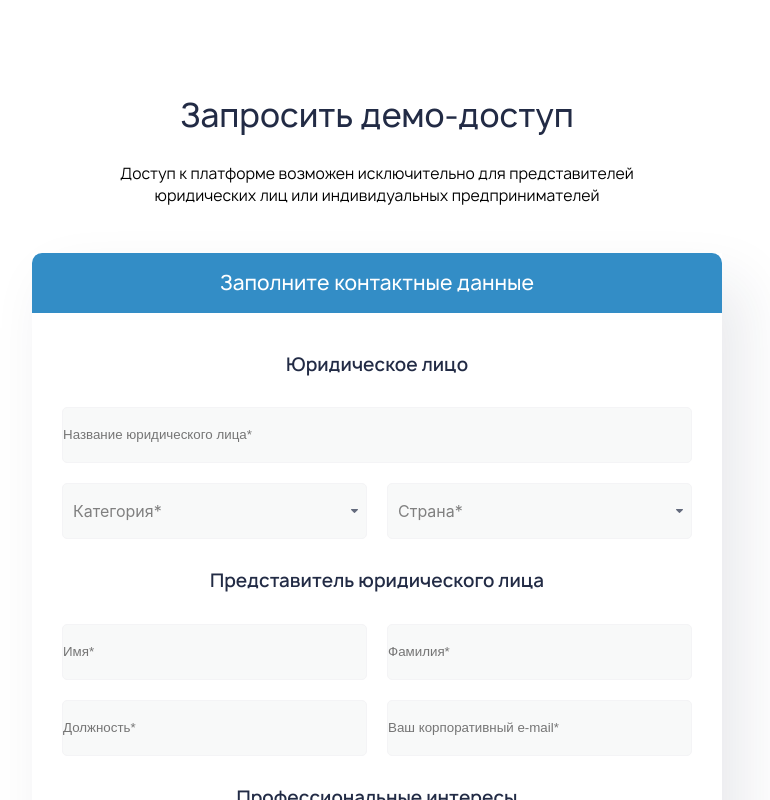
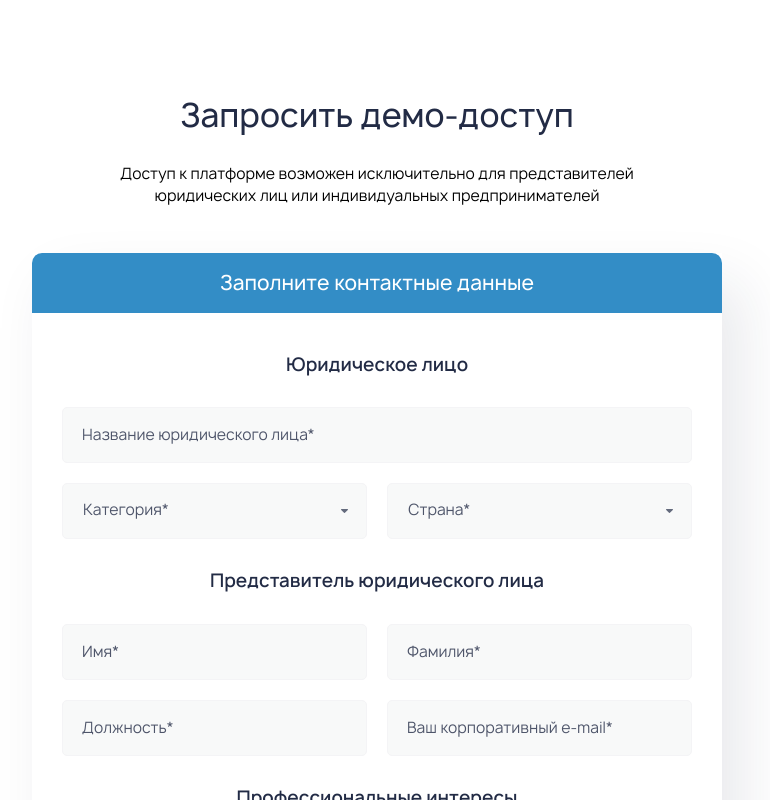
Before and after one commit to quantumVector/Demo-Access-Form, a React (Create React App) app: page / in a window 1280 px wide. Shown: the top 800 px of the page, without its empty margins (263-1033 px from the left). Built offline with nearby package versions, Linux system fonts and the light colour scheme; no server answers.

Commit message:
Customized form fields

```diff
--- a/package.json
+++ b/package.json
@@ -3,6 +3,9 @@
   "version": "0.1.0",
   "private": true,
   "dependencies": {
+    "@material-ui/core": "^4.12.3",
+    "@mui/material": "^5.0.4",
+    "@mui/styled-engine-sc": "^5.0.3",
     "@testing-library/jest-dom": "^5.14.1",
     "@testing-library/react": "^11.2.7",
     "@testing-library/user-event": "^12.8.3",
@@ -15,6 +18,7 @@
     "react-select": "^5.1.0",
     "redux": "^4.1.1",
     "redux-thunk": "^2.3.0",
+    "styled-components": "^5.3.1",
     "web-vitals": "^1.1.2",
     "yup": "^0.32.11"
   },
--- a/src/Components/DemoForm/DemoForm.jsx
+++ b/src/Components/DemoForm/DemoForm.jsx
@@ -27,11 +27,11 @@ const DemoForm = ({ categories, countries, languages, industries, getFormData })
             surname: '',
             position: '',
             corporate_email: '',
-            markets: '',
+            markets: Array(0),
             lang: '',
-            industry: '',
+            industry: Array(0),
             message: '',
-            check: ''
+            check: false
           }}
           validationSchema={formValidationSchema}
           onSubmit={(data, { setSubmitting }) => {
--- a/src/Components/DemoForm/DemoForm.module.css
+++ b/src/Components/DemoForm/DemoForm.module.css
@@ -82,6 +82,7 @@
 
 .block:nth-child(7) {
   margin-top: 15px;
+  flex-wrap: nowrap;
 }
 
 .block:nth-child(9) {
--- /dev/null
+++ b/src/Components/common/FormConrtol/CustomReactSelect.jsx
@@ -0,0 +1,49 @@
+import Select, { components } from 'react-select';
+import classes from './FormControl.module.css';
+
+const DropdownIndicator = (props) => {
+  return (
+    <components.DropdownIndicator {...props}>
+      <svg className={classes.indicator} width="7" height="4" viewBox="0 0 7 4" fill="none" xmlns="http://www.w3.org/2000/svg">
+        <path d="M6.80358 0.186218C6.67916 0.0669523 6.51086 9.34599e-06 6.33543 9.34599e-06C6.16 9.34599e-06 6.125 0 6.125 0L3.4834 9.34599e-06L0.875 5.31672e-06C0.875 5.31672e-06 0.839995 9.34599e-06 0.664566 9.34599e-06C0.489137 9.34599e-06 0.320836 0.0669523 0.196421 0.186218C0.134182 0.245746 0.084781 0.316569 0.0510688 0.394602C0.0173566 0.472634 0 0.556331 0 0.640865C0 0.725398 0.0173566 0.809095 0.0510688 0.887128C0.084781 0.96516 0.134182 1.03598 0.196421 1.09551L3.01193 3.81059C3.07366 3.8706 3.14711 3.91824 3.22803 3.95075C3.30894 3.98326 3.39574 4 3.4834 4C3.57106 4 3.65785 3.98326 3.73877 3.95075C3.81969 3.91824 3.89313 3.8706 3.95486 3.81059L6.80358 1.09551C6.86582 1.03598 6.91522 0.96516 6.94893 0.887128C6.98264 0.809095 7 0.725398 7 0.640865C7 0.556331 6.98264 0.472634 6.94893 0.394602C6.91522 0.316569 6.86582 0.245746 6.80358 0.186218Z" fill="#646B7D" />
+      </svg>
+    </components.DropdownIndicator>
+  );
+};
+
+export const CustomReactSelect = (props) => {
+  const selectStyles = {
+    control: (styles, state) => ({
+      ...styles,
+      backgroundColor: '#F8F9F9',
+      borderRadius: '5px',
+      minHeight: '56px',
+      marginBottom: '20px',
+      transition: 'none',
+      border: colorControl(state, props.meta),
+      boxShadow: state.isFocused ? 0 : 0,
+      '&:hover': {
+        border: colorControl(state, props.meta),
+      }
+    })
+  }
+
+  const colorControl = (state, meta) => {
+    if (state.isFocused) {
+      return '2px solid #66aad4';
+    } else {
+      if (meta.touched && meta.error) return '2px solid #F77F82;'
+      return '1px solid #F4F4F6';
+    }
+  }
+
+  return <Select options={props.option}
+    isMulti={props.multi}
+    isClearable
+    placeholder={<div className={classes.selectPlaceholder}>{props.label}</div>}
+    styles={selectStyles}
+    components={{ DropdownIndicator, IndicatorSeparator: () => null }}
+    onChange={props.onChange}
+    onBlur={props.setTouched}
+  />
+}
--- a/src/Components/common/FormConrtol/FormControl.jsx
+++ b/src/Components/common/FormConrtol/FormControl.jsx
@@ -1,39 +1,19 @@
 import React from 'react';
 import { useField } from 'formik';
-import Select, { components, DropdownIndicatorProps } from 'react-select';
 import classes from './FormControl.module.css';
+import { Checkbox, FormControlLabel } from "@material-ui/core";
+import { CustomReactSelect } from './CustomReactSelect';
 
 export const MyTextInput = ({ label, size, ...props }) => {
   const [field, meta] = useField(props);
   return (
     <div className={classes[`${size}Wrap`]}>
-      <input className={classes.item} placeholder={label} {...field} {...props} />
+      <input className={classes.item + ' ' + (meta.touched && meta.error && classes.fieldError)} placeholder={label} {...field} {...props} />
       {/* <label htmlFor={props.id || props.name} className={classes.label}>{label}</label> */}
       {meta.touched && meta.error ? (
         <div className={classes.error}>{meta.error}</div>
       ) : null}
     </div>
-  );
-};
-
-const selectStyles = {
-  control: (styles) => ({
-    ...styles,
-    backgroundColor: '#F8F9F9',
-    border: '1px solid #F4F4F6',
-    borderRadius: '5px',
-    minHeight: '56px',
-    marginBottom: '20px',
-  }),
-}
-
-const DropdownIndicator = (props) => {
-  return (
-    <components.DropdownIndicator {...props}>
-      <svg width="7" height="4" viewBox="0 0 7 4" fill="none" xmlns="http://www.w3.org/2000/svg">
-        <path d="M6.80358 0.186218C6.67916 0.0669523 6.51086 9.34599e-06 6.33543 9.34599e-06C6.16 9.34599e-06 6.125 0 6.125 0L3.4834 9.34599e-06L0.875 5.31672e-06C0.875 5.31672e-06 0.839995 9.34599e-06 0.664566 9.34599e-06C0.489137 9.34599e-06 0.320836 0.0669523 0.196421 0.186218C0.134182 0.245746 0.084781 0.316569 0.0510688 0.394602C0.0173566 0.472634 0 0.556331 0 0.640865C0 0.725398 0.0173566 0.809095 0.0510688 0.887128C0.084781 0.96516 0.134182 1.03598 0.196421 1.09551L3.01193 3.81059C3.07366 3.8706 3.14711 3.91824 3.22803 3.95075C3.30894 3.98326 3.39574 4 3.4834 4C3.57106 4 3.65785 3.98326 3.73877 3.95075C3.81969 3.91824 3.89313 3.8706 3.95486 3.81059L6.80358 1.09551C6.86582 1.03598 6.91522 0.96516 6.94893 0.887128C6.98264 0.809095 7 0.725398 7 0.640865C7 0.556331 6.98264 0.472634 6.94893 0.394602C6.91522 0.316569 6.86582 0.245746 6.80358 0.186218Z" fill="#646B7D" />
-      </svg>
-    </components.DropdownIndicator>
   );
 };
 
@@ -48,18 +28,12 @@ export const MySelect = ({ label, size, option, multi = false, ...props }) => {
 
   return (
     <div className={classes[`${size}Wrap`]}>
-      {/* <select className={classes.item} {...field} {...props} /> */}
-
-      <Select options={option}
-        isMulti={multi}
-        isClearable
-        placeholder={label}
-        styles={selectStyles}
-        components={{ DropdownIndicator, IndicatorSeparator: () => null }}
-        onChange={onChange}
-        onBlur={setTouched}
-      />
-
+      <CustomReactSelect option={option}
+        meta={meta}
+        multi={multi}
+        label={label}
+        onChang={onChange}
+        setTouched={setTouched} />
       {/* <label htmlFor={props.id || props.name} className={classes.label}>{label}</label> */}
       {meta.touched && meta.error ? (
         <div className={classes.error}>{meta.error}</div>
@@ -85,11 +59,8 @@ export const MyCheckbox = ({ children, className = '', ...props }) => {
   const [field, meta] = useField({ ...props, type: 'checkbox' });
   return (
     <>
-      <input type="checkbox" {...field} {...props} />
-      <p className={className}>{children}</p>
-      {meta.touched && meta.error ? (
-        <div className={classes.error}>{meta.error}</div>
-      ) : null}
+      <FormControlLabel {...field} {...props} control={<Checkbox color="default" size="small" />} />
+      <p className={className + ' ' + (meta.touched && meta.error && classes.textError)}>{children}</p>
     </>
   );
 };
--- a/src/Components/common/FormConrtol/FormControl.module.css
+++ b/src/Components/common/FormConrtol/FormControl.module.css
@@ -21,15 +21,52 @@
   margin-bottom: 20px;
   width: 100%;
   height: 56px;
+  padding-left: 19px;
+  font-family: Manrope;
+  font-style: normal;
+  font-weight: 400;
+  font-size: 15px;
+  line-height: 150%;
   background: #F8F9F9;
   border: 1px solid #F4F4F6;
   box-sizing: border-box;
   border-radius: 5px;
 }
 
+.indicator {
+  margin-right: 10px;
+}
+
 .item:focus {
   border: 2px solid #66aad4;
   outline: none;
+}
+
+.item::placeholder {
+  font-family: Manrope;
+  font-style: normal;
+  font-weight: 400;
+  font-size: 15px;
+  line-height: 150%;
+  color: #4E556A;
+}
+
+.fieldError {
+  border: 2px solid #F77F82;
+}
+
+.textError {
+  color: #F77F82;
+}
+
+.selectPlaceholder {
+  padding-left: 10px;
+  font-family: Manrope;
+  font-style: normal;
+  font-weight: 400;
+  font-size: 15px;
+  line-height: 150%;
+  color: #4E556A;
 }
 
 .label {
@@ -45,6 +82,8 @@
 }
 
 .areaItem {
+  padding-top: 14px;
+  padding-left: 16px;
   height: 105px;
   resize: none;
 }
--- a/src/utils/validators.js
+++ b/src/utils/validators.js
@@ -20,6 +20,5 @@ export const formValidationSchema = yup.object({
   markets: yup.array().min(1, 'Обязательное поле'),
   lang: yup.string().required('Обязательное поле'),
   industry: yup.array().min(1, 'Обязательное поле'),
-  message: yup.string().required('Обязательное поле').trim(),
-  check: yup.string().required('Обязательное поле'),
+  check: yup.boolean().oneOf([true]),
 });
```
Also changed, not shown: src/Components/common/FormConrtol/test.jsx (deleted, +0 -165 lines), src/assets/checked.png (added), 1 other file (tests, documents, lock files or other folders).
